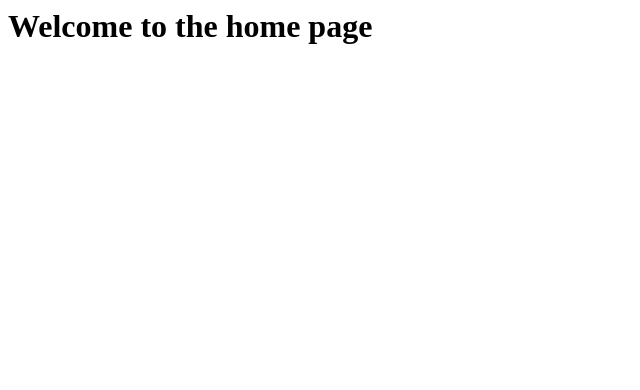
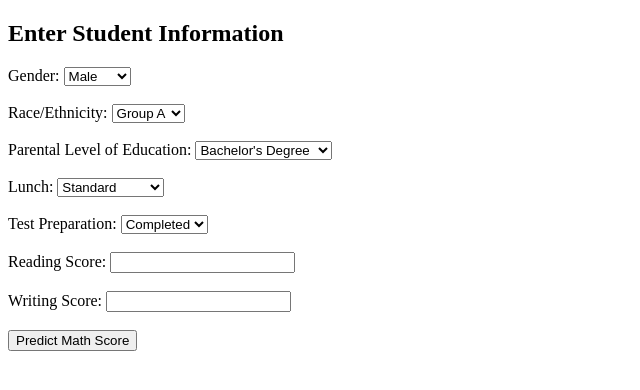
Before and after one commit to kaushik-gowda/ML_Project, a Flask app: page / in a window 1280 px wide. Shown: the top 390 px of the page, without its empty margins (0-640 px from the left). Run offline with Flask 3, Linux system fonts and the light colour scheme; parts of the project's set-up code (start-up, migrations or seed data) failed here and were passed over.

Commit message:
hosting procedures

```diff
--- a/app.py
+++ b/app.py
@@ -1,49 +1,43 @@
 from flask import Flask, request, render_template
+import pickle
 import numpy as np
 import pandas as pd
 
-from sklearn.preprocessing import StandardScaler
-from src.pipeline.predict_pipeline import CustomData, PredictPipeline
+app = Flask(__name__)
 
-application = Flask(__name__)
+# Load preprocessor and model
+preprocessor = pickle.load(open("artifacts/preprocessor.pkl", "rb"))
+model = pickle.load(open("artifacts/model.pkl", "rb"))
 
-app = application
+@app.route('/')
+def home():
+    return render_template('index.html')
 
-# Route for a home page
+@app.route('/predict', methods=['POST'])
+def predict():
+    try:
+        # Get input values from form
+        input_data = {
+            'gender': request.form['gender'],
+            'race_ethnicity': request.form['race_ethnicity'],
+            'parental_level_of_education': request.form[
+                'parental_level_of_education'],
+            'lunch': request.form['lunch'],
+            'test_preparation_course': request.form['test_preparation_course'],
+            'reading_score': float(request.form['reading_score']),
+            'writing_score': float(request.form['writing_score'])
+        }
+
+        df = pd.DataFrame([input_data])
+        transformed_input = preprocessor.transform(df)
+        prediction = model.predict(transformed_input)
+
+        return render_template('result.html', prediction=round(prediction[0],
+                                                               2))
+
+    except Exception as e:
+        return f"❌ Error: {e}"
 
 
-@app.route('/')
-def index():
-    return render_template('index.html')
-
-
-@app.route('/predictdata', methods=['GET', 'POST'])
-def predict_datapoint():
-    if request.method == 'GET':
-        return render_template('home.html')
-    else:
-        data = CustomData(
-            gender=request.form.get('gender'),
-            race_ethnicity=request.form.get('ethnicity'),
-            parental_level_of_education=request.form.get(
-                'parental_level_of_education'),
-            lunch=request.form.get('lunch'),
-            test_preparation_course=request.form.get(
-                'test_preparation_course'),
-            reading_score=float(request.form.get('writing_score')),
-            writing_score=float(request.form.get('reading_score'))
-
-        )
-        pred_df = data.get_data_as_data_frame()
-        print(pred_df)
-        print("Before Prediction")
-
-        predict_pipeline = PredictPipeline()
-        print("Mid Prediction")
-        results = predict_pipeline.predict(pred_df)
-        print("after Prediction")
-        return render_template('home.html', results=results[0])
-
-
-if __name__ == "__main__":
-    app.run(host="0.0.0.0")
+if __name__ == '__main__':
+    app.run(debug=True)
--- a/templates/index.html
+++ b/templates/index.html
@@ -1 +1,51 @@
-<h1>Welcome to the home page</h1>
+<!DOCTYPE html>
+<html>
+<head>
+  <title>Student Performance Predictor</title>
+</head>
+<body>
+  <h2>Enter Student Information</h2>
+  <form action="/predict" method="post">
+    Gender:
+    <select name="gender">
+      <option value="male">Male</option>
+      <option value="female">Female</option>
+    </select><br><br>
+
+    Race/Ethnicity:
+    <select name="race_ethnicity">
+      <option value="group A">Group A</option>
+      <option value="group B">Group B</option>
+      <option value="group C">Group C</option>
+      <option value="group D">Group D</option>
+      <option value="group E">Group E</option>
+    </select><br><br>
+
+    Parental Level of Education:
+    <select name="parental_level_of_education">
+      <option value="bachelor's degree">Bachelor's Degree</option>
+      <option value="some college">Some College</option>
+      <option value="master's degree">Master's Degree</option>
+      <option value="associate's degree">Associate's Degree</option>
+      <option value="high school">High School</option>
+    </select><br><br>
+
+    Lunch:
+    <select name="lunch">
+      <option value="standard">Standard</option>
+      <option value="free/reduced">Free/Reduced</option>
+    </select><br><br>
+
+    Test Preparation:
+    <select name="test_preparation_course">
+      <option value="completed">Completed</option>
+      <option value="none">None</option>
+    </select><br><br>
+
+    Reading Score: <input type="number" name="reading_score"><br><br>
+    Writing Score: <input type="number" name="writing_score"><br><br>
+
+    <input type="submit" value="Predict Math Score">
+  </form>
+</body>
+</html>
```
Also changed, not shown: templates/results.html (added, +10 -0 lines).
